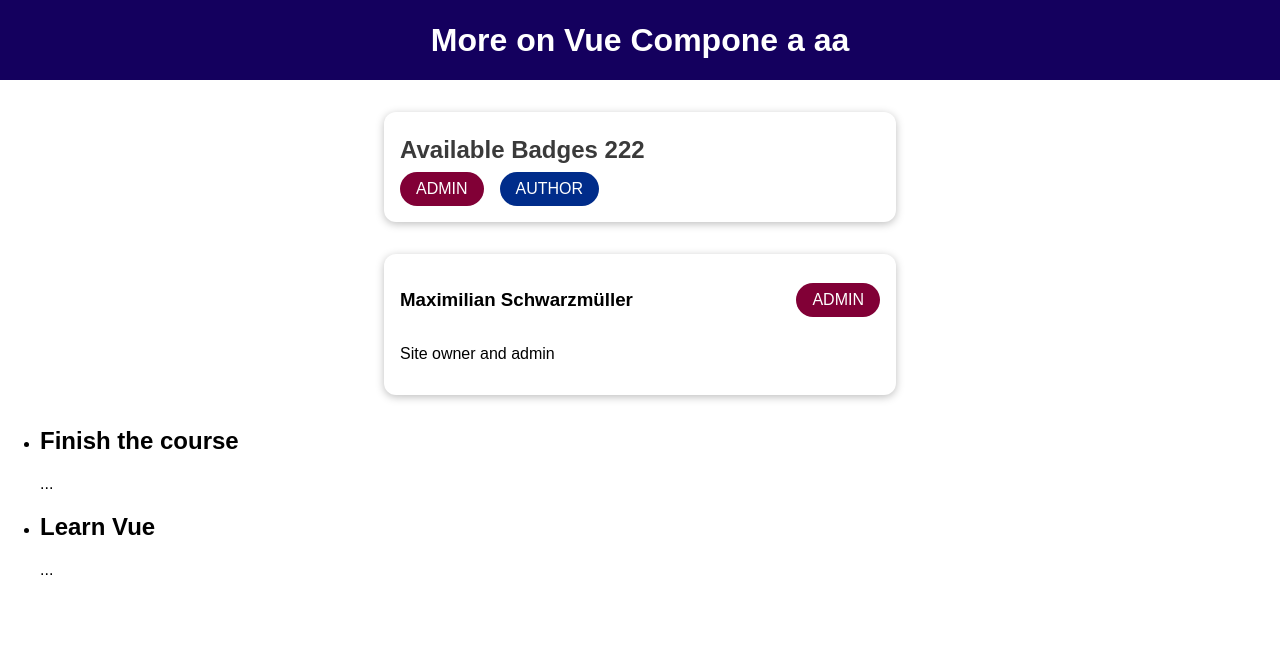
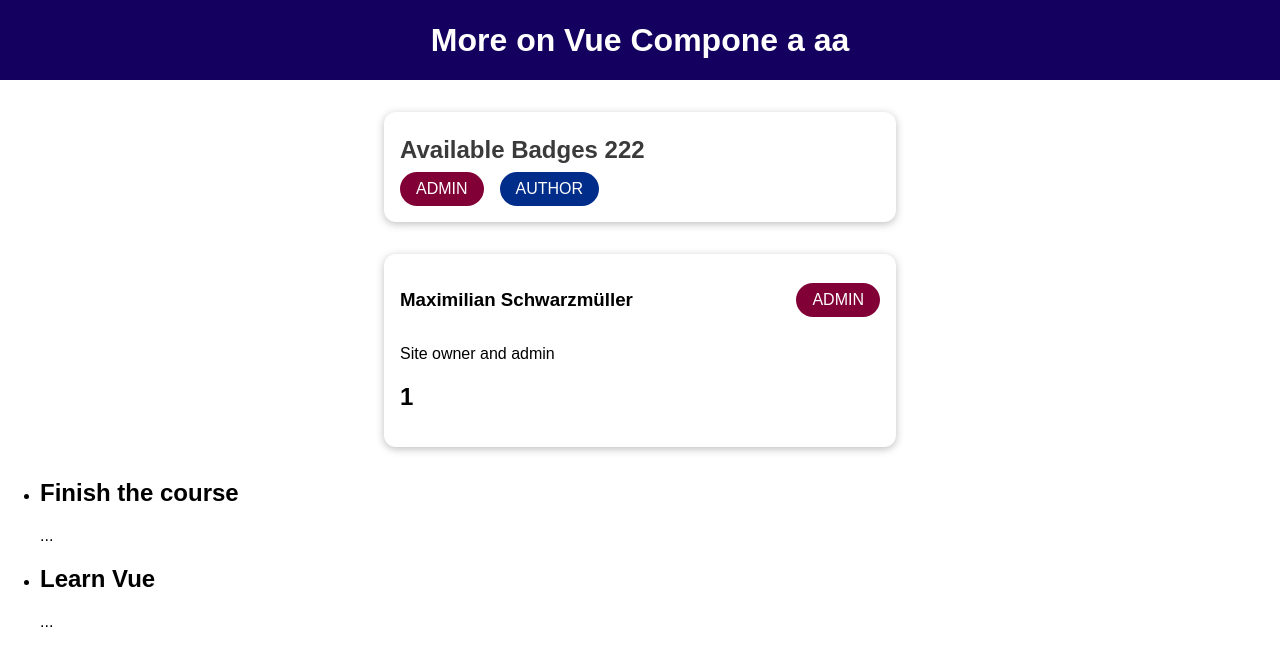
Before and after one commit to duongdong01/Slot_Vue, a Vue app: page / in a window 1280 px wide. Shown: the top 666 px of the page. Built offline with nearby package versions, Linux system fonts and the light colour scheme.

Commit message:
feat:add

```diff
--- a/src/components/UserInfo.vue
+++ b/src/components/UserInfo.vue
@@ -9,6 +9,7 @@
       </template>
       <template v-slot:default>
         <p>{{ infoText }}</p>
+        <h1>1</h1>
       </template>
     </base-card>
   </section>
```
